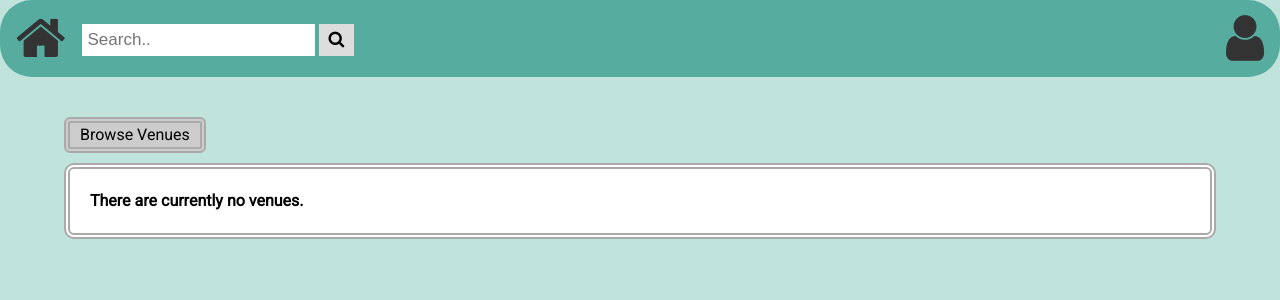
After one commit to KylaNel/VenYou, a Django app: page /venyou/venue/ in a window 1280 px wide. The commit adds this page. Shown: the top 300 px of the page. Run offline with Django 3.2, Linux system fonts and the light colour scheme; data that the repository does not hold is empty.

Commit message:
Basic Browse venues page

```diff
--- /dev/null
+++ b/venyou/templates/venyou_app/venue_browse.html
@@ -0,0 +1,28 @@
+{% extends 'venyou_app/base.html' %}
+{% load staticfiles %}
+
+{% block title_block %}
+    Venyou - Browse
+{% endblock %}
+
+{% block body_block %}
+<div class="content">
+    <div class="list_display_tag">Browse Venues</div>
+    <div class="list_display">
+        {% if venues %}
+            <ul>
+            {% for venue in venues %}
+                <li>
+                    <a href="{% url 'venyou_app:venue_page' venue.name_slug %}">{{ venue.name }}</a>
+
+                </li>
+
+            {% endfor %}
+            </ul>
+
+        {% else %}
+        <strong>There are currently no venues.</strong>
+        {% endif %}
+    </div>
+</div>
+{% endblock %}
--- a/venyou/venyou_app/urls.py
+++ b/venyou/venyou_app/urls.py
@@ -15,6 +15,7 @@ urlpatterns = [
     path('myaccount/', views.myaccount, name='myaccount'),
     path('add_venue/', views.add_venue, name='add_venue'),
     path('create_account/', views.create_account, name='create_account'),
+    path('venue/', views.venue_browse, name='venue_browse'),
     path('venue/<slug:venue_name_slug>/', views.venue_page, name='venue_page'),
     path('venue/<slug:venue_name_slug>/rate/', views.rate, name='rate'),
 ] + static(settings.STATIC_URL, document_root=settings.STATIC_ROOT)
--- a/venyou/venyou_app/views.py
+++ b/venyou/venyou_app/views.py
@@ -207,3 +207,8 @@ def venue_page(request, venue_name_slug):
         context_dict['venue'] = None
 
     return render(request, 'venyou_app/venue.html', context_dict)
+
+
+def venue_browse(request):
+    context_dict = {'venues':Venue.objects.all()}
+    return render(request, 'venyou_app/venue_browse.html', context_dict)
```
Also changed, not shown: venyou/templates/venyou_app/venue.html (+7 -3 lines), venyou/media/subclub_Yx6YM3h.jpg (added).
